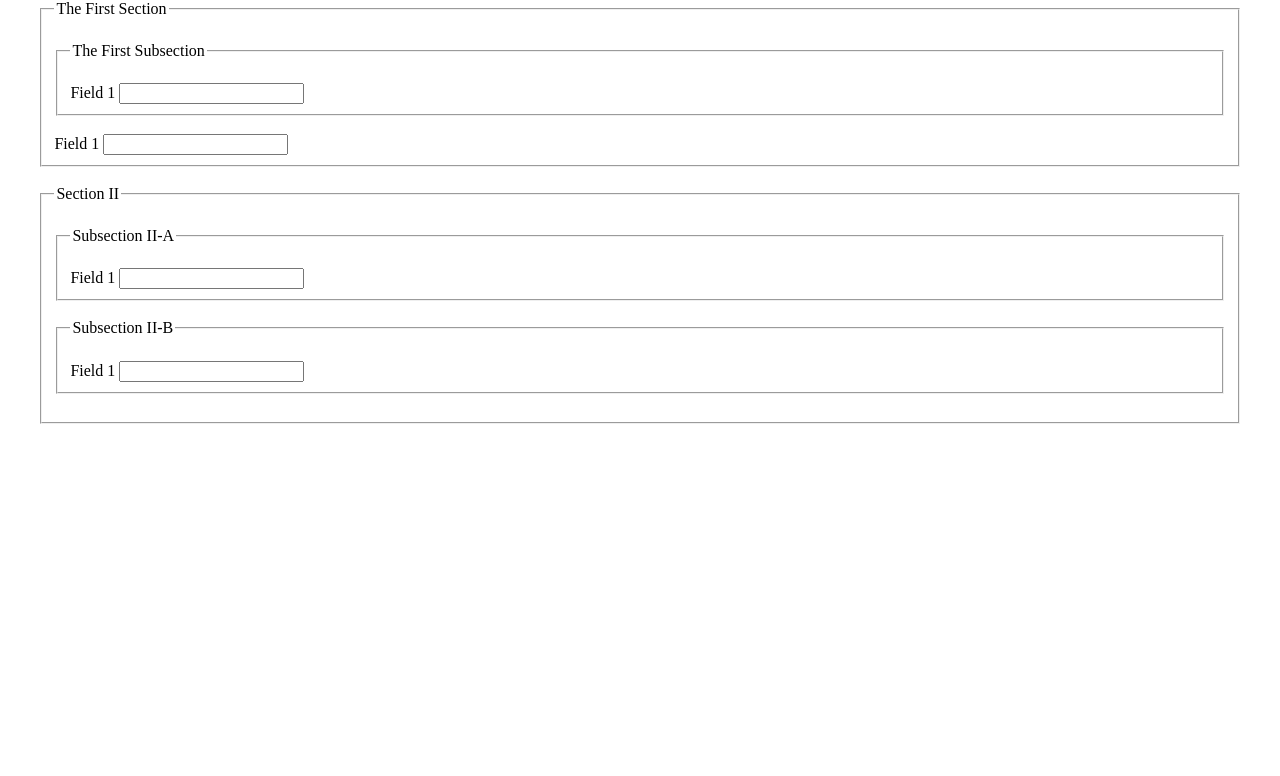
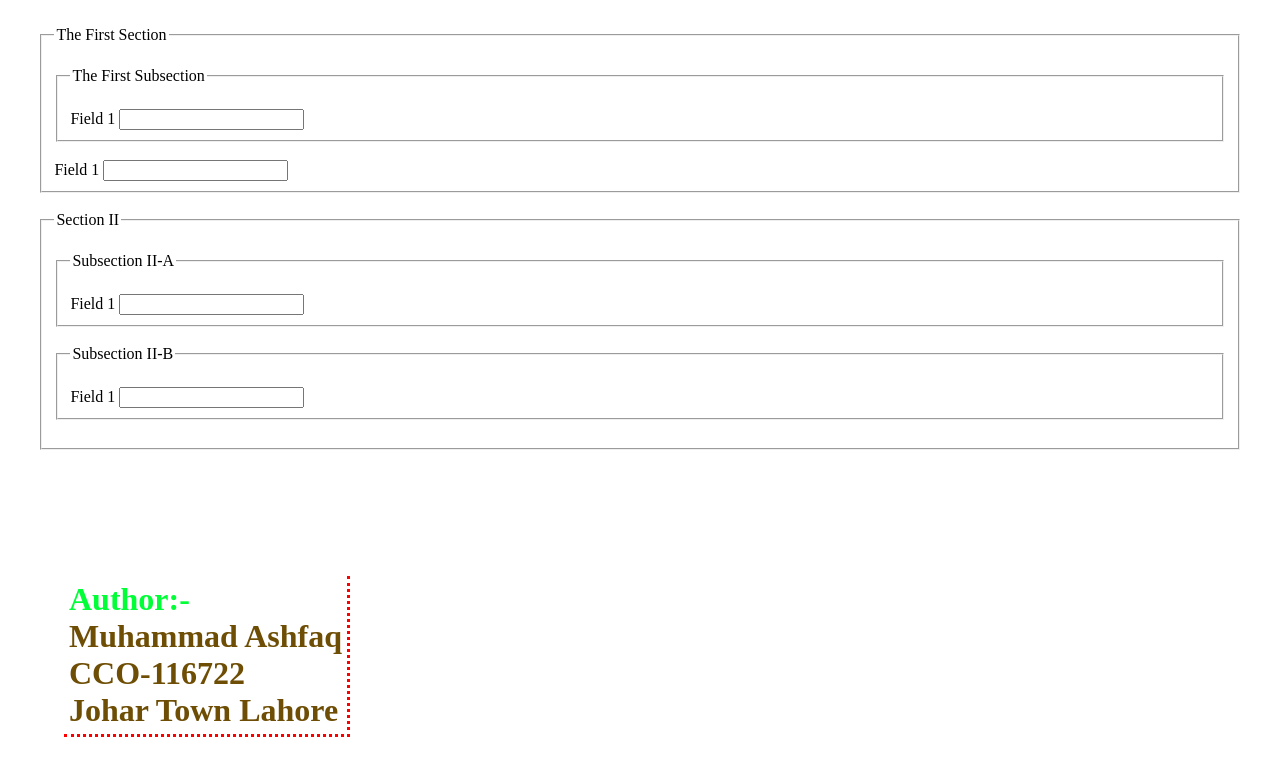
Before and after one commit to Ashfaq-Japsal/HTML-Assignment-6-3-, a plain HTML site: page index.html in a window 1280 px wide. Drawn offline with Linux system fonts and the light colour scheme.

Commit message:
html 6th

```diff
--- a/index.css
+++ b/index.css
@@ -1,4 +1,20 @@
+
+.intro {
+    position: absolute;
+    top: 72%;
+    left: 5%;
+    color: rgb(110, 77, 4);
+    font-size: xx-large;
+    font-weight: bold;
+    border-bottom: 3px dotted red;
+    border-right: 3px dotted red;
+    padding: 5px;
+}
+
+.Author {
+    color: rgb(0, 255, 55);
+}
 
 body {
-    margin: 0% 3%;
+    margin: 2% 3%;
 }
--- a/index.html
+++ b/index.html
@@ -7,6 +7,9 @@
     <link rel="stylesheet" href="index.css">
 </head>
 <body>
+
+  <div class="intro"><span class="Author">Author:-</span><br>Muhammad Ashfaq <br>CCO-116722 <br>Johar Town Lahore
+  </div>
 
   <form>
 
```
